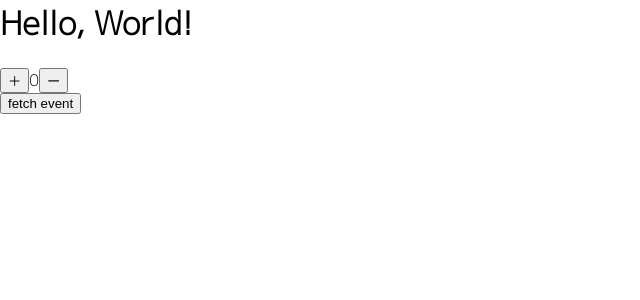
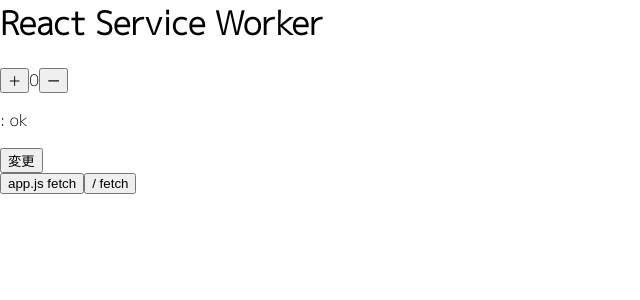
Before and after one commit to yuta4j1/react-worker-experiment, a React app: page / in a window 1280 px wide. Shown: the top 300 px of the page, without its empty margins (0-640 px from the left). Built offline with nearby package versions, Linux system fonts and the light colour scheme.

Commit message:
一旦コンポーネント更新

```diff
--- a/src/components/App.tsx
+++ b/src/components/App.tsx
@@ -1,11 +1,13 @@
 import React from "react"
 import Counter from "./Counter"
+import Display from "./Display"
 
 const App: React.FC<{}> = () => {
   return (
     <>
-      <h1>{"Hello, World!"}</h1>
+      <h1>{"React Service Worker"}</h1>
       <Counter initialValue={0} />
+      <Display />
       <button
         onClick={() => {
           fetch("./app.js").then(res => {
@@ -13,7 +15,16 @@
           })
         }}
       >
-        {"fetch event"}
+        {"app.js fetch"}
+      </button>
+      <button
+        onClick={() => {
+          fetch("./").then(res => {
+            console.log(res)
+          })
+        }}
+      >
+        {"/ fetch"}
       </button>
     </>
   )
--- /dev/null
+++ b/src/components/Display/index.tsx
@@ -0,0 +1,19 @@
+import React, { useState } from "react"
+
+const plusText = (text: string): string => {
+    console.log("plusText proccessed")
+    return text + " : ok"
+}
+
+const Display: React.FC<{}> = ({}) => {
+  const [text, setText] = useState("")
+
+  return (
+    <div>
+      <p>{plusText(text)}</p>
+      <button onClick={() => setText("hoge")}>{"変更"}</button>
+    </div>
+  )
+}
+
+export default Display
```
